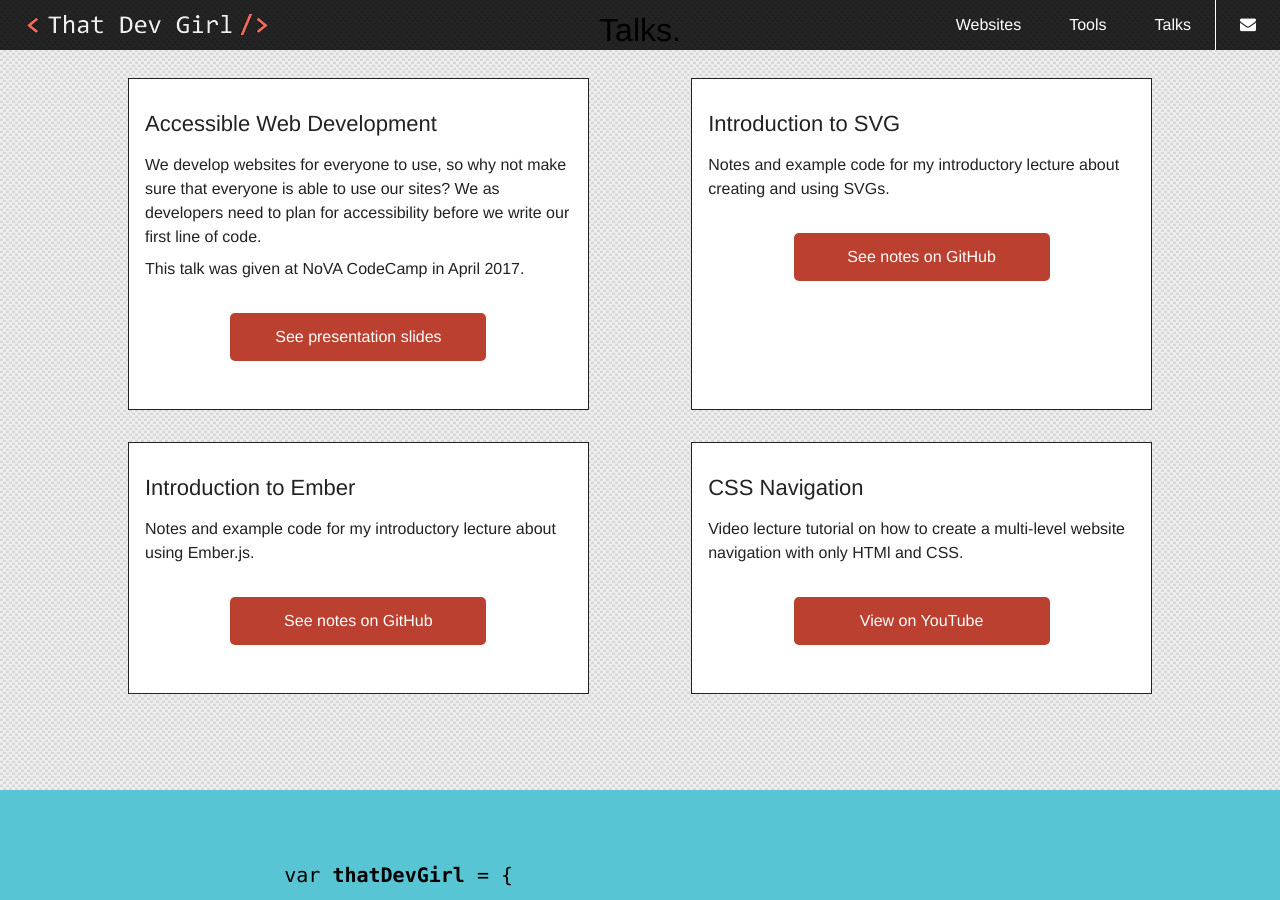
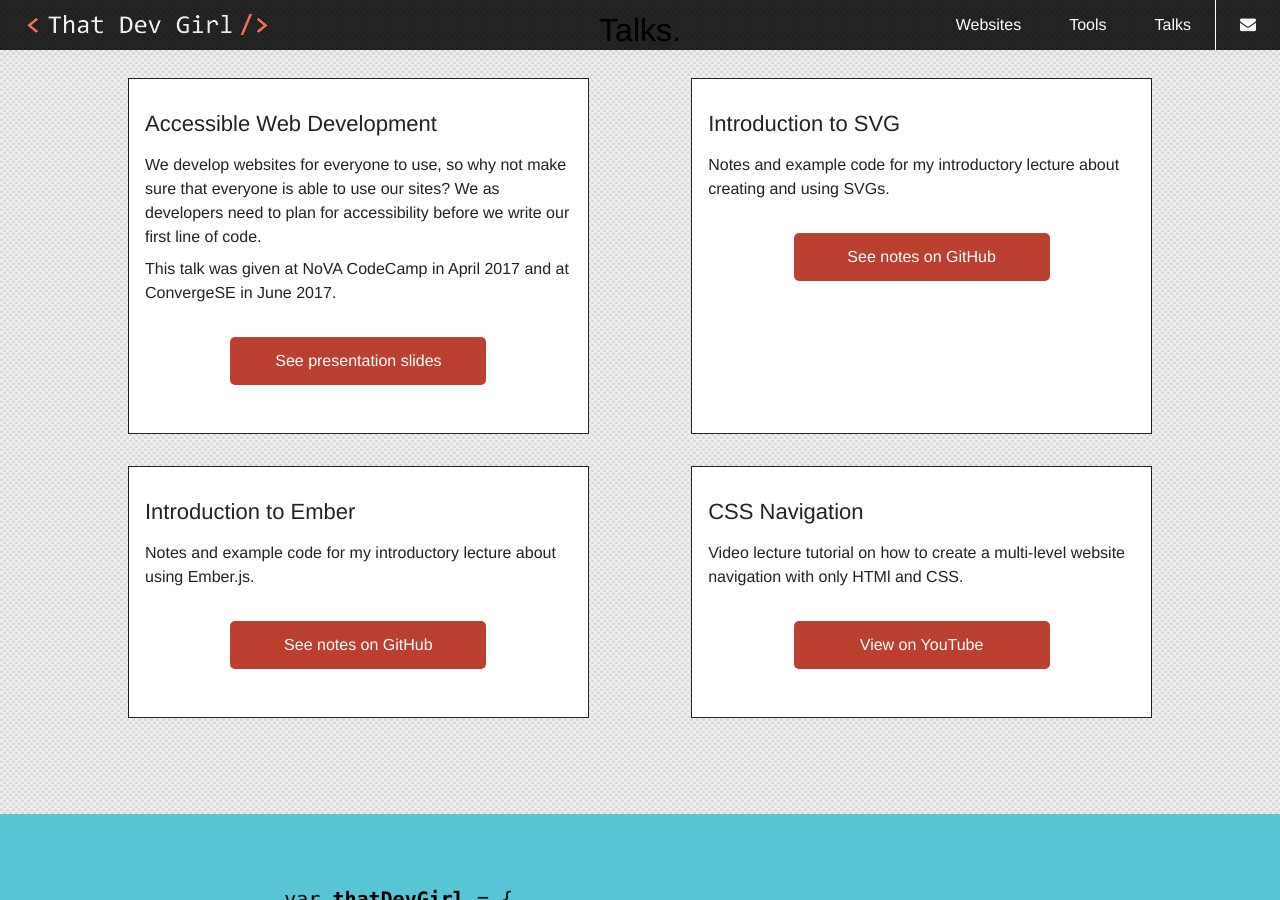
Before and after one commit to That-Dev-Girl-Archives/thatdevgirl.com, a Jekyll site: the page built from index.md, in a window 1280 px wide and 900 px high, scrolled down 4995 px. Built offline with Jekyll 4.4.1, drawn with Linux system fonts in a browser that asks for light colours.

Commit message:
Updating info about talks

```diff
--- a/index.md
+++ b/index.md
@@ -383,7 +383,7 @@ title: That Dev Girl, LLC | Website and tool design and development
         </p>
 
         <p>
-          This talk was given at NoVA CodeCamp in April 2017.
+          This talk was given at NoVA CodeCamp in April 2017 and at ConvergeSE in June 2017.
         </p>
 
         <p>
```
